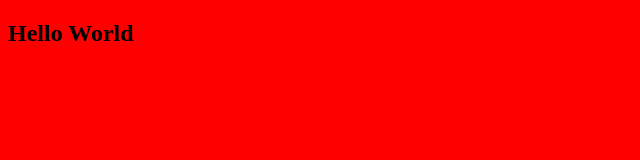
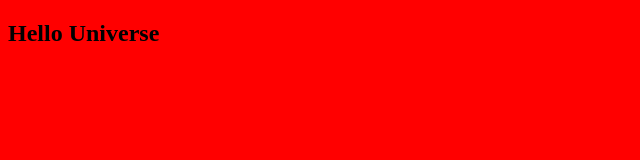
Before and after one commit to nathanpeter636/tues19, a plain HTML site: page index.html in a window 1280 px wide. Shown: the full height of the page, 0-640 px from the left. Drawn offline with Linux system fonts and the light colour scheme.

Commit message:
Update index.html

```diff
--- a/index.html
+++ b/index.html
@@ -11,7 +11,7 @@
 <body>
 
 
-<h2>Hello World</h2>
+<h2>Hello Universe</h2>
 
 
 </body>
```
